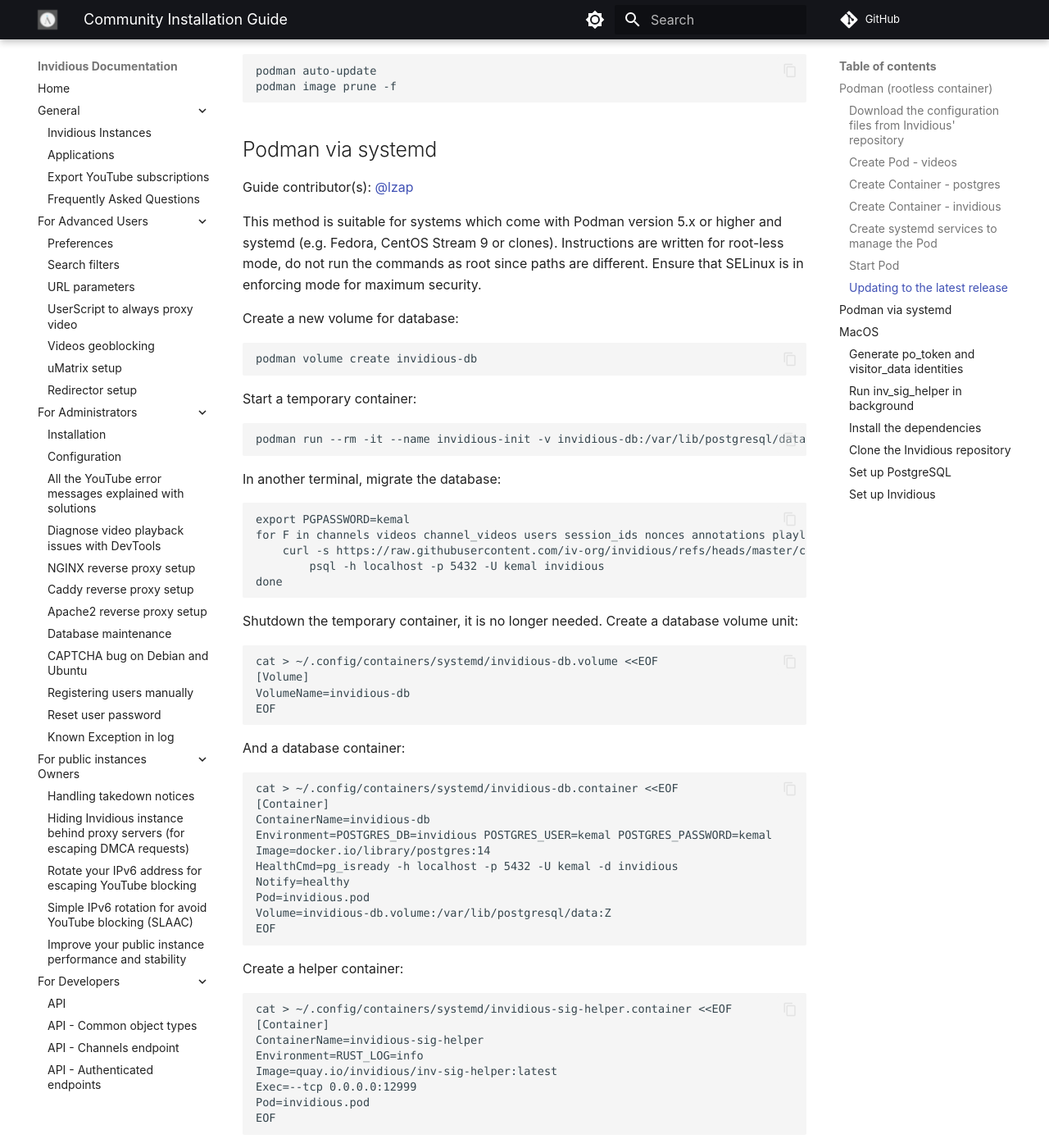
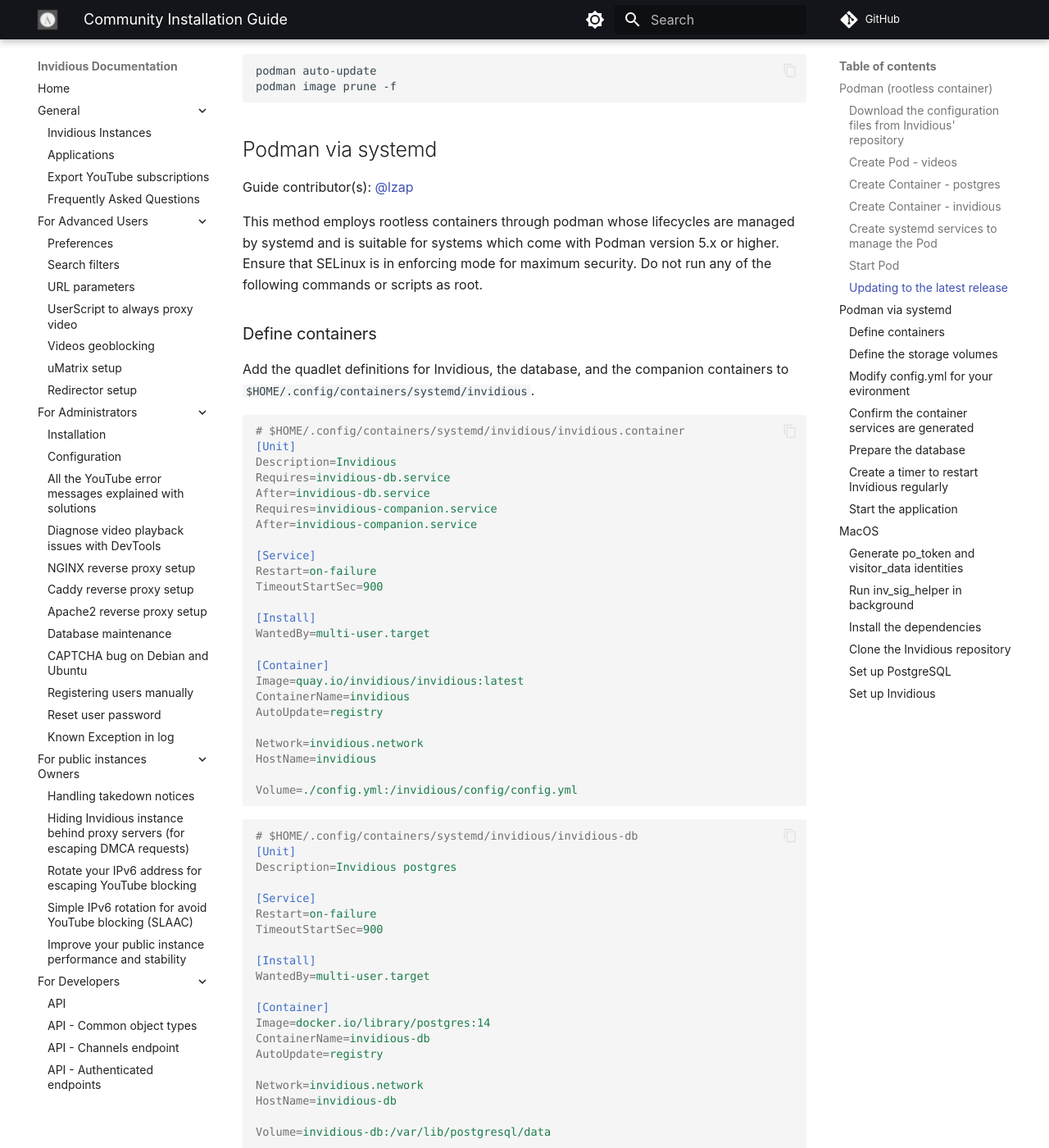
Before and after one commit to iv-org/documentation, an MkDocs documentation site: the page built from docs/community-installation-guide.md, in a window 1280 px wide and 1400 px high, scrolled down 2429 px. Shown: the whole window at 82% size. Built offline with MkDocs 1.6.1 and Material for MkDocs 9.7.7, drawn with Linux system fonts in a browser that asks for light colours; comment, search, counter and statistics services are not loaded; some of the changed text lies outside the part shown.

Commit message:
Update podman quadlet docs to include companion
The prior documentation appears to predate the introduction of the
companion container. This commit adapts the instructions to include the
new companion and some improved formatting.

````diff
--- a/docs/community-installation-guide.md
+++ b/docs/community-installation-guide.md
@@ -115,112 +115,183 @@
 
 Guide contributor(s): [@lzap](https://github.com/lzap)
 
-This method is suitable for systems which come with Podman version 5.x or higher and systemd (e.g. Fedora, CentOS Stream 9 or clones). Instructions are written for root-less mode, do not run the commands as root since paths are different. Ensure that SELinux is in enforcing mode for maximum security.
+This method employs rootless containers through podman whose lifecycles are managed by systemd and is suitable for systems which come with Podman version 5.x or higher. Ensure that SELinux is in enforcing mode for maximum security. Do not run any of the following commands or scripts as root.
 
-Create a new volume for database:
+### Define containers
 
-    podman volume create invidious-db
+Add the quadlet definitions for Invidious, the database, and the companion containers to `$HOME/.config/containers/systemd/invidious`.
 
-Start a temporary container:
+```ini
+# $HOME/.config/containers/systemd/invidious/invidious.container
+[Unit]
+Description=Invidious
+Requires=invidious-db.service
+After=invidious-db.service
+Requires=invidious-companion.service
+After=invidious-companion.service
 
-    podman run --rm -it --name invidious-init -v invidious-db:/var/lib/postgresql/data:Z -p 5432:5432 -e POSTGRES_DB=invidious -e POSTGRES_USER=kemal -e POSTGRES_PASSWORD=kemal docker.io/library/postgres:14
+[Service]
+Restart=on-failure
+TimeoutStartSec=900
 
-In another terminal, migrate the database:
+[Install]
+WantedBy=multi-user.target
 
-    export PGPASSWORD=kemal
-    for F in channels videos channel_videos users session_ids nonces annotations playlists playlist_videos; do
-        curl -s https://raw.githubusercontent.com/iv-org/invidious/refs/heads/master/config/sql/$F.sql | \
-            psql -h localhost -p 5432 -U kemal invidious
-    done
+[Container]
+Image=quay.io/invidious/invidious:latest
+ContainerName=invidious
+AutoUpdate=registry
 
-Shutdown the temporary container, it is no longer needed. Create a database volume unit:
+Network=invidious.network
+HostName=invidious
 
-    cat > ~/.config/containers/systemd/invidious-db.volume <<EOF
-    [Volume]
-    VolumeName=invidious-db
-    EOF
+Volume=./config.yml:/invidious/config/config.yml
+```
 
-And a database container:
+```ini
+# $HOME/.config/containers/systemd/invidious/invidious-db
+[Unit]
+Description=Invidious postgres
 
-    cat > ~/.config/containers/systemd/invidious-db.container <<EOF
-    [Container]
-    ContainerName=invidious-db
-    Environment=POSTGRES_DB=invidious POSTGRES_USER=kemal POSTGRES_PASSWORD=kemal
-    Image=docker.io/library/postgres:14
-    HealthCmd=pg_isready -h localhost -p 5432 -U kemal -d invidious
-    Notify=healthy
-    Pod=invidious.pod
-    Volume=invidious-db.volume:/var/lib/postgresql/data:Z
-    EOF
+[Service]
+Restart=on-failure
+TimeoutStartSec=900
 
-Create a helper container:
+[Install]
+WantedBy=multi-user.target
 
-    cat > ~/.config/containers/systemd/invidious-sig-helper.container <<EOF
-    [Container]
-    ContainerName=invidious-sig-helper
-    Environment=RUST_LOG=info
-    Image=quay.io/invidious/inv-sig-helper:latest
-    Exec=--tcp 0.0.0.0:12999
-    Pod=invidious.pod
-    EOF
+[Container]
+Image=docker.io/library/postgres:14
+ContainerName=invidious-db
+AutoUpdate=registry
 
-Generate your `VISITOR_DATA` an `PO_TOKEN` secrets. For more information about these, read the information dialog above.
+Network=invidious.network
+HostName=invidious-db
 
-    podman run quay.io/invidious/youtube-trusted-session-generator
+Volume=invidious-db:/var/lib/postgresql/data
 
-Set those secrets as temporary environmental variables, also generate a random string for HMAC secret:
+Environment=POSTGRES_DB=invidious
+Environment=POSTGRES_USER=kemal
+Environment=POSTGRES_PASSWORD=kemal
 
-    HMAC=$(openssl rand -base64 21)
-    VISITOR_DATA="ABCDEF%3D%3D" # notsecret
-    PO_TOKEN="MpOIfiljfsdljds-Lljfsdk-ojrdjXVs==" # notsecret
+# NOTE: Alternatively, set password as a podman secret
+# `printf 'my-postgres-password' | podman secret create --replace invidious-db-pw -`
+# Secret=invidious-db-pw,type=env,target=POSTGRES_PASSWORD
+```
 
-In the same terminal where you defined the environmental variables, create new environmental config file:
+```ini
+# $HOME/.config/containers/systemd/invidious/invidious-companion
+[Unit]
+Description=Invidious companion
 
-    cat > ~/.config/containers/systemd/invidious.env <<EOF
-    INVIDIOUS_DATABASE_URL="postgres://kemal:kemal@invidious-db:5432/invidious"
-    #INVIDIOUS_CHECK_TABLES=true
-    #INVIDIOUS_DOMAIN="inv.example.com"
-    INVIDIOUS_SIGNATURE_SERVER="invidious-sig-helper:12999"
-    INVIDIOUS_VISITOR_DATA="$VISITOR_DATA"
-    INVIDIOUS_PO_TOKEN="$PO_TOKEN"
-    INVIDIOUS_HMAC_KEY="$HMAC"
-    EOF
+[Service]
+Restart=on-failure
+TimeoutStartSec=900
 
-From now on, if you need to change configuration just edit the generated file `~/.config/containers/systemd/invidious.env`. Now, create Invidious container unit:
+[Install]
+WantedBy=multi-user.target
 
-    cat > ~/.config/containers/systemd/invidious.container <<EOF
-    [Container]
-    ContainerName=invidious
-    EnvironmentFile=%h/.config/containers/systemd/invidious.env
-    Image=quay.io/invidious/invidious:latest
-    Pod=invidious.pod
-    [Unit]
-    After=invidious-db.service
-    EOF
+[Container]
+Image=quay.io/invidious/invidious-companion:latest
+ContainerName=invidious-companion
+AutoUpdate=registry
 
-And finally, create pod unit. Note only port 3000 is exposed, do not expose other ports!
+Network=invidious.network
+HostName=invidious-companion
 
-    cat > ~/.config/containers/systemd/invidious.pod <<EOF
-    [Pod]
-    PodName=invidious
-    PublishPort=3000:3000
-    [Install]
-    WantedBy=multi-user.target default.target
-    EOF
+Volume=invidious-companion-cache:/var/tmp/youtubei.js:rw
+
+# WARNING: The container will fail to start without this env var
+# NOTE: The podman secret is preferred, but you may set the env var directly like this
+Environment=SERVER_SECRET_KEY=my-secret-key
+
+# If you set the env var above, comment this out
+# `pwgen 16 1 | podman secret create --replace invidious-db-pw -`
+Secret=invidious-companion-secret-key,type=env,target=SERVER_SECRET_KEY
+```
+
+### Define the storage volumes
+
+The database requires a data volume to persist the database. The companion uses a cache volume.
+
+```ini
+# $HOME/.config/containers/systemd/invidious/invidious-db.volume
+[Volume]
+VolumeName=invidious-db
+```
+
+```ini
+# $HOME/.config/containers/systemd/invidious/invidious-companion.volume
+[Volume]
+VolumeName=invidious-companion-cache
+```
+
+### Modify `config.yml` for your evironment
+
+Copy the example config from [HERE](https://github.com/iv-org/invidious/blob/master/config/config.example.yml).
+
+`curl -o "$HOME"/.config/containers/systemd/invidious/config.yml https://raw.githubusercontent.com/iv-org/invidious/refs/heads/master/config/config.example.yml`
+
+Edit the configuration according to your environment. The example is very well commented. Notable fields include `invidious_companion` and `invidious_companion_key` to ensure that the companion container is connectable. If you changed the `$POSTGRES_PASSWORD`, then it should be configured to match in the `db` field. The field `hmac_key` is **mandatory**.
+
+> [!WARNING]
+> The Invidious container may fail to start or operate as expected if the `config.yml` is not correctly configured.
+
+### Confirm the container services are generated
 
 Systemd units are generated on-the-fly during `daemon-reload` command, but before that let's check syntax with quadlet generator. Note, you need Podman version 5.0 or higher, older versions will not work:
 
-    /usr/libexec/podman/quadlet -dryrun -user
+`QUADLET_UNIT_DIRS="$HOME/.config/containers/systemd/invidious" /lib/systemd/user-generators/podman-user-generator -user -dryrun`
 
-Reload systemd daemon. Keep in mind you need to do this command every time you change a unit file, you can change the environmental file freely tho.
+Reload systemd daemon. Keep in mind you need to do this command every time you change a unit file.
 
-    systemctl --user daemon-reload
+`systemctl --user daemon-reload`
+
+### Prepare the database
+
+The database container requires an initial migration. This should be handled by the field `check_tables` in `config.yml` if set to `true`. The following steps will manually initialize the database in case there is an issue.
+
+```bash
+# Start the database container
+systemctl --user start invidious-db
+
+# Enter the container, install curl, initialize the database, uninstall curl
+podman exec invidious-db \
+  sh -c '
+        apt-get update
+        apt-get install --assume-yes --no-install-recommends curl
+
+        for initdb in channels videos channel_videos users session_ids nonces annotations playlists playlist_videos
+        do
+          curl -s https://raw.githubusercontent.com/iv-org/invidious/refs/heads/master/config/sql/$initdb.sql | psql postgresql://$POSTGRES_USER:$POSTGRES_PASSWORD@invidious-db/$POSTGRES_DB
+        done
+        apt-get --assume-yes purge curl
+        '
+```
+
+### Create a timer to restart Invidious regularly
+
+Invidious recommends restarting frequently in the [post-install configuration documentation](https://docs.invidious.io/installation/#post-install-configuration). A systemd timer is an effective method of achieving this. Add the file to `$HOME/.config/systemd/user/invidious.timer` and activate it with `systemctl --user enable --now invidious.timer`.
+
+```ini
+# $HOME/.config/systemd/user/invidious.timer
+[Unit]
+Description=Restart Invidious every hour
+
+[Install]
+WantedBy=timers.target
+
+[Timer]
+OnUnitActiveSec=60minutes
+```
+
+### Start the application
 
 And the whole application can be now started:
 
-    systemctl --user start invidious-pod
+`systemctl --user start invidious`
 
-Keep in mind that generated units cannot be enabled using `systemctl enable`, the main pod will be enabled automatically. If you do not like this behavior, remove the `WantedBy` line from `invidious.pod`.
+Keep in mind that generated units cannot be enabled using `systemctl --user enable`. The Invidious containers will be started automatically.
 
 ## MacOS
 
````
